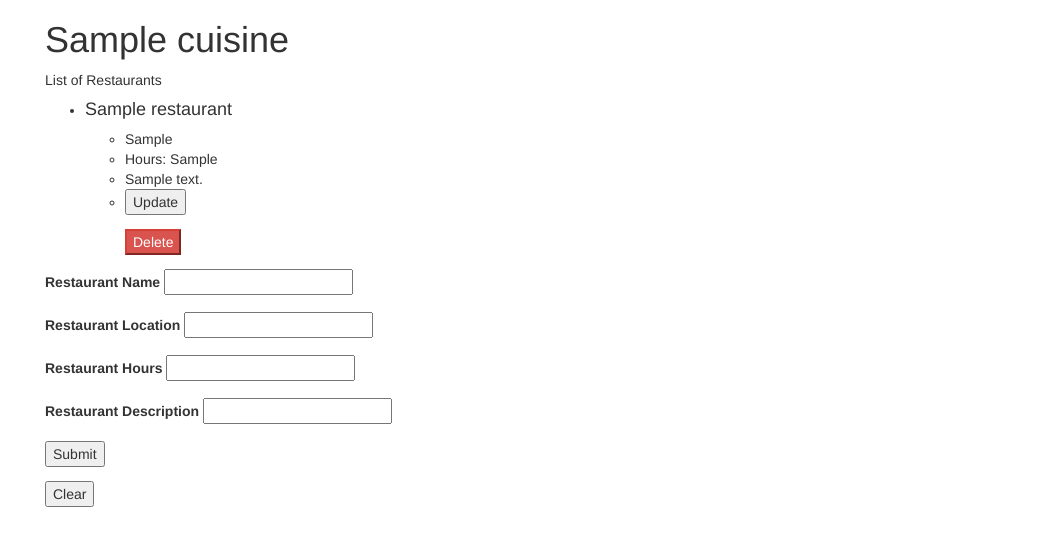
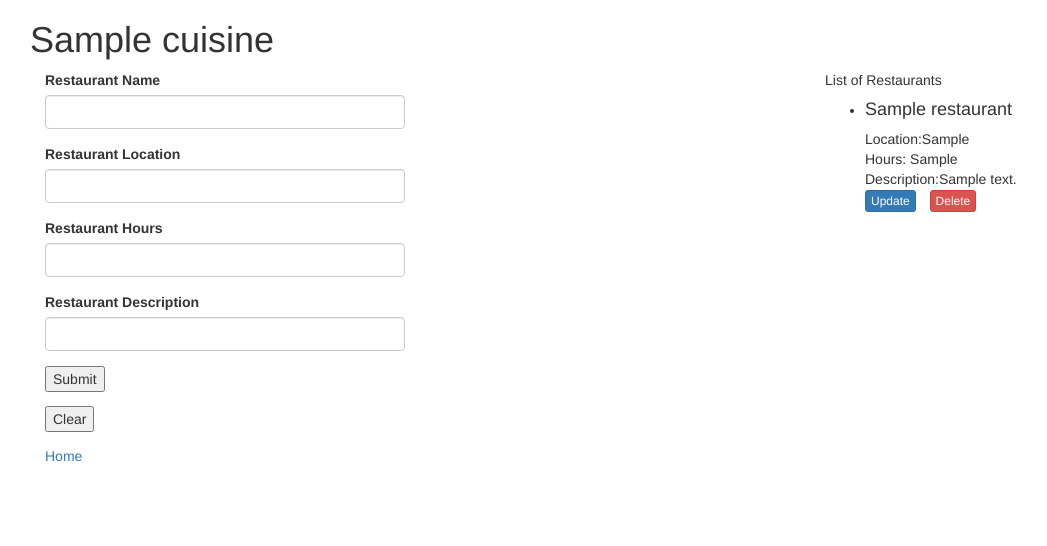
Before and after one commit to calascionec/best_restaurants, a PHP site: template views/cuisine.html.twig in a window 1280 px wide. Shown: the top 546 px of the page, without its empty margins (25-1072 px from the left). Run offline with PHP 8.4, Linux system fonts and the light colour scheme; the template is opened without the code that fills it: most values are stand-ins (such as "Sample title", 1, 10 or a date in 2020); some libraries are stand-ins or nearby versions.

Commit message:
Add styling

```diff
--- a/src/Restaurant.php
+++ b/src/Restaurant.php
@@ -84,7 +84,7 @@
         function update($column_to_update, $new_info)
         {
             $GLOBALS['DB']->exec("UPDATE restaurants SET {$column_to_update} = '{$new_info}' WHERE id = {$this->getId()};");
-            //$this->name = $new_info;
+
         }
 
         function delete()
--- a/views/cuisine.html.twig
+++ b/views/cuisine.html.twig
@@ -5,26 +5,62 @@
     </head>
     <body>
         <div class='container'>
+            <div class='row'>
                 <h1>{{ cuisine.getName }}</h1>
+            </div>
+
+            <div class="row">
+                <div class="col-sm-4">
+                    <form action = '/restaurants' method = 'post'>
+                        <input id='cuisine_id' name='cuisine_id' type='hidden' value='{{ cuisine.getId() }}'>
+                        <div class="form-group">
+                            <label for="name">Restaurant Name</label>
+                            <input type="text" name="name" id="name" class="form-control" required>
+                        </div>
+                        <div class="form-group">
+                            <label for="location">Restaurant Location</label>
+                            <input type="text" name="location" id="location" class="form-control" required>
+                        </div>
+                        <div class="form-group">
+                            <label for="hours">Restaurant Hours</label>
+                            <input type="text" name="hours" id="hours" class="form-control" required>
+                        </div>
+                        <div class="form-group">
+                            <label for="description">Restaurant Description</label>
+                            <input type="text" name="description" id="description" class="form-control" required>
+                        </div>
+                        <button type='submit'>Submit</button>
+                    </form>
+                    <form action="/delete_restaurants" method="post">
+                        <input id='cuisine_id' name='cuisine_id' type='hidden' value='{{ cuisine.getId() }}'>
+                        <button type="submit">Clear</button>
+                    </form>
+                    <a href='/'>Home</a>
+                </div>
+
+
+                <div class="col-sm-4 col-sm-offset-4">
                     {% if restaurants is not empty %}
                         <p>List of Restaurants</p>
                         <ul>
                             {% for restaurant in restaurants %}
                                 <li><h4>{{ restaurant.getName }}</h4>
-                            <ul>
-                                <li>{{ restaurant.getLocation }}</li>
+                                    <ul class="list-unstyled">
+                                        <li>Location:{{ restaurant.getLocation }}</li>
                                         <li>Hours: {{ restaurant.getHours }}</li>
-                                <li>{{ restaurant.getDescription }}</li>
+                                        <li>Description:{{ restaurant.getDescription }}</li>
                                         <li>
-                                    <form action="/restaurants/{{ restaurant.getId }}/edit">
-                                        <button type="submit">Update</button>
-                                    </form>
-                                    <form action="/restaurants/{{ restaurant.getId }}/delete" method="post">
+                                            <ul class="list-unstyled list-inline">
+                                                <li><form action="/restaurants/{{ restaurant.getId }}/edit">
+                                                    <button type="submit" class="btn btn-primary btn-xs">Update</button>
+                                                </form></li>
+                                                <li><form action="/restaurants/{{ restaurant.getId }}/delete" method="post">
                                                     <input id='cuisine_id' name='cuisine_id' type='hidden' value='{{ restaurant.getCuisineId() }}'>
                                                     <input name="_method" type="hidden" value="delete">
 
-                                        <button type="submit" class="btn-danger">Delete</button>
-                                    </form>
+                                                    <button type="submit" class="btn btn-danger btn-xs">Delete</button>
+                                                </form></li>
+                                            </ul>
                                         </li>
                                     </ul>
                                 </li>
@@ -33,33 +69,8 @@
                     {% else %}
                         <h4>No restaurants listed</h4>
                     {% endif %}
-
-            <form action = '/restaurants' method = 'post'>
-                <input id='cuisine_id' name='cuisine_id' type='hidden' value='{{ cuisine.getId() }}'>
-                <div class="form-group">
-                    <label for="name">Restaurant Name</label>
-                    <input type="text" name="name" id="name">
                 </div>
-                <div class="form-group">
-                    <label for="location">Restaurant Location</label>
-                    <input type="text" name="location" id="location">
             </div>
-                <div class="form-group">
-                    <label for="hours">Restaurant Hours</label>
-                    <input type="text" name="hours" id="hours">
-                </div>
-                <div class="form-group">
-                    <label for="description">Restaurant Description</label>
-                    <input type="text" name="description" id="description">
-                </div>
-                <button type='submit'>Submit</button>
-            </form>
-
-            <form action="/delete_restaurants" method="post">
-                <input id='cuisine_id' name='cuisine_id' type='hidden' value='{{ cuisine.getId() }}'>
-                <button type="submit">Clear</button>
-            </form>
-
         </div>
     </body>
 </html>
```
Also changed, not shown: app/app.php (+14 -9 lines). Lines whose indentation alone changed are shown as unchanged.
